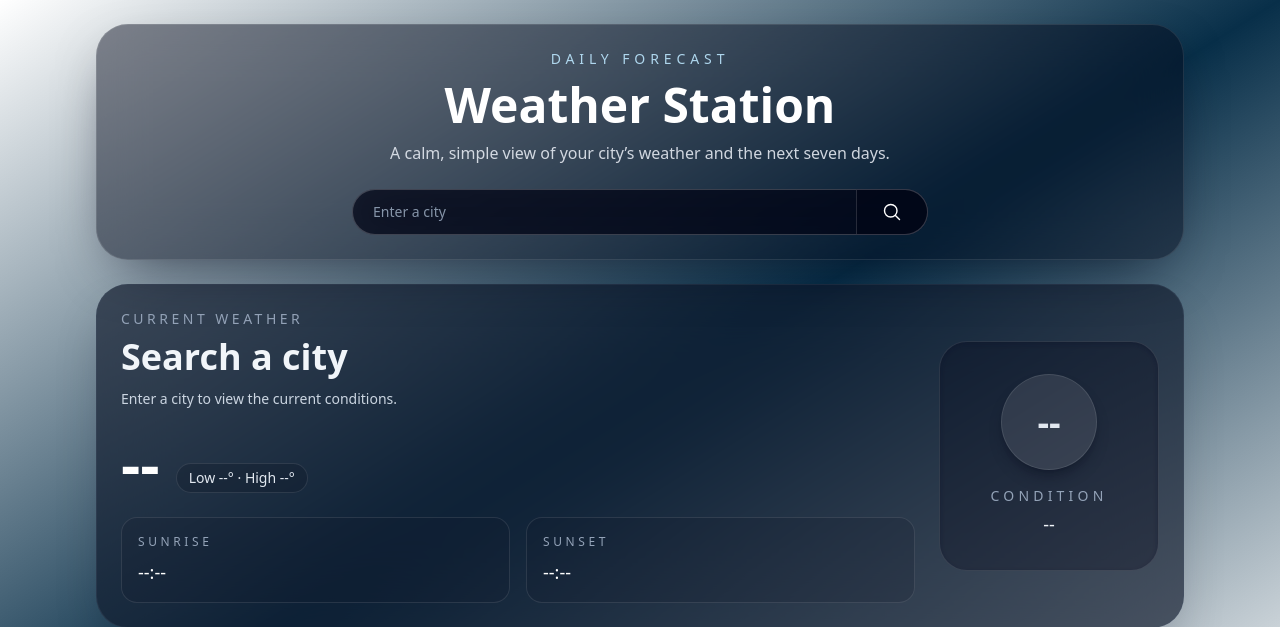
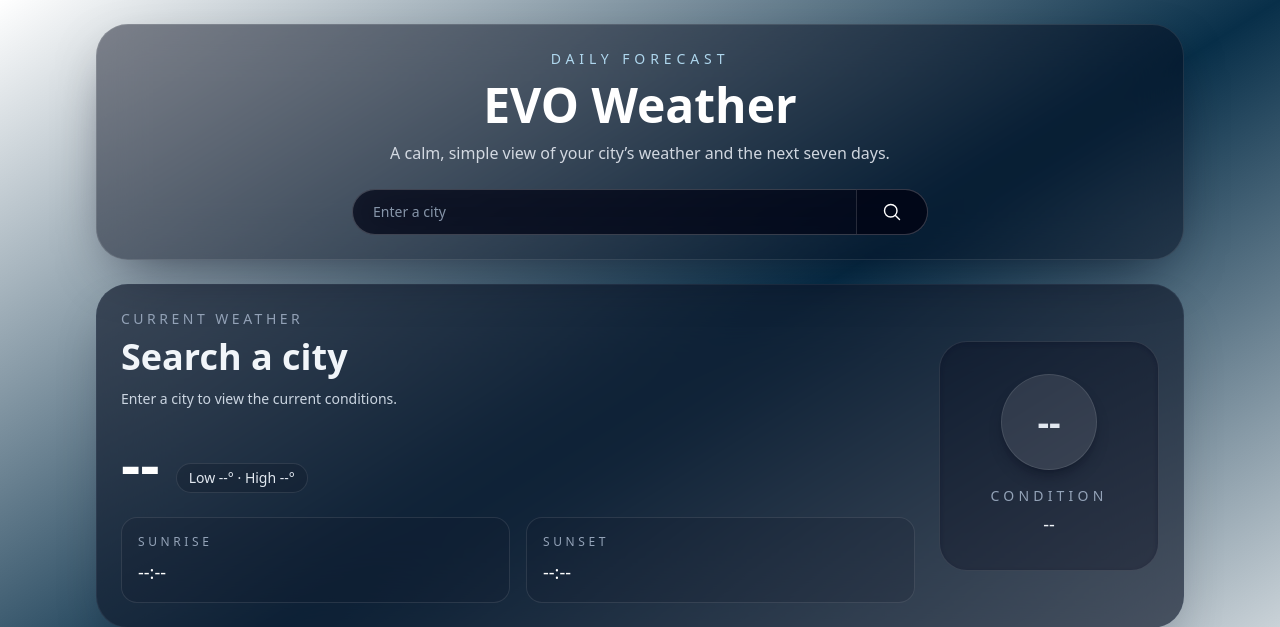
Before and after one commit to Mahan-Rz/EVO-Weather, a Django app: page / in a window 1280 px wide. Shown: the top 627 px of the page. Run offline with Django 5.2, Linux system fonts and the light colour scheme; some libraries are stand-ins or nearby versions.

Commit message:
Changed The Title

```diff
--- a/weather/templates/weather/weather.html
+++ b/weather/templates/weather/weather.html
@@ -41,7 +41,7 @@
           Daily forecast
         </p>
         <h1 class="text-4xl font-semibold text-white sm:text-5xl">
-          Weather Station
+          EVO Weather
         </h1>
         <p class="mx-auto mt-3 max-w-xl text-sm text-slate-200/90 sm:text-base">
           A calm, simple view of your city’s weather and the next seven days.
```
